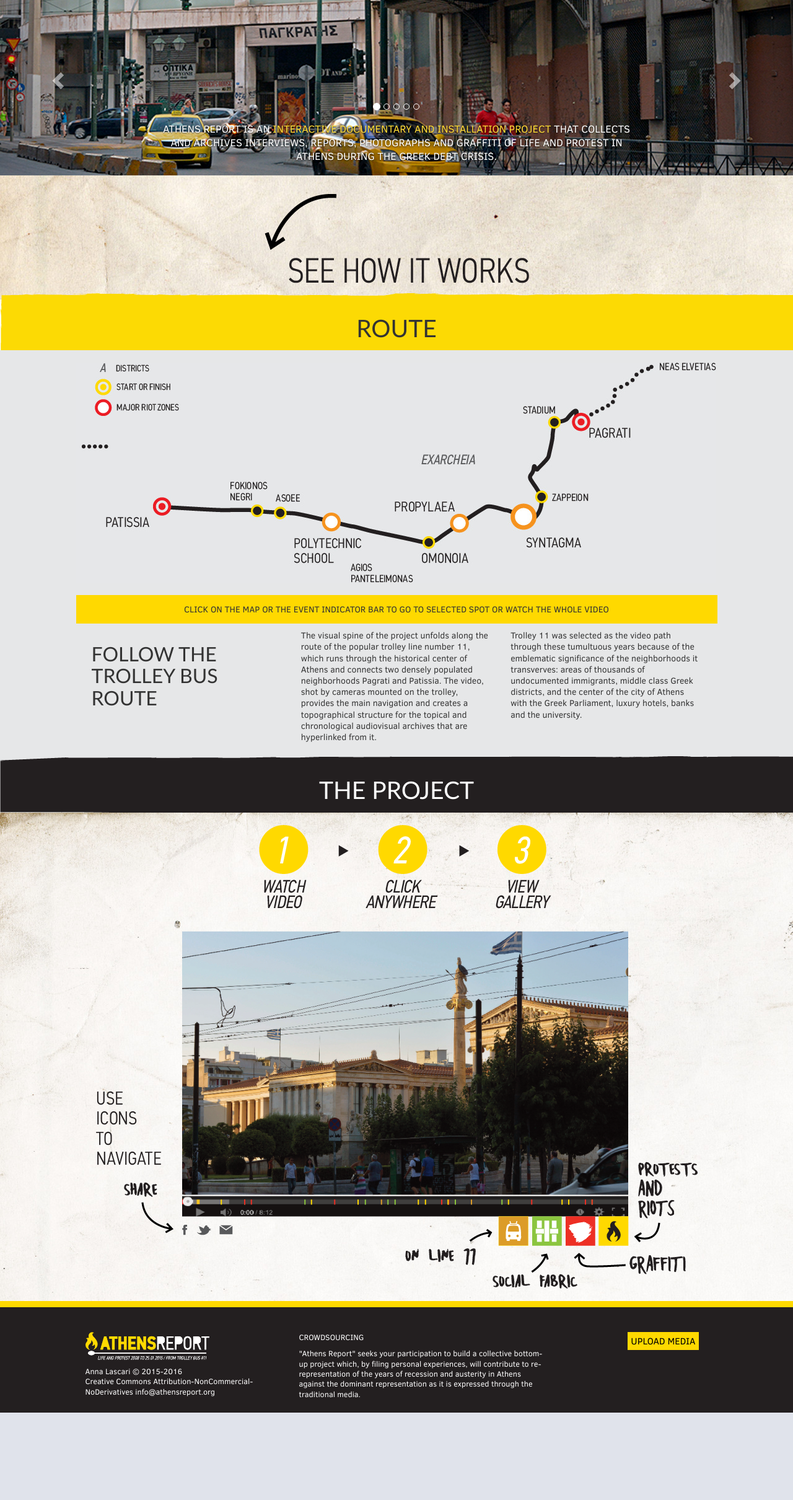
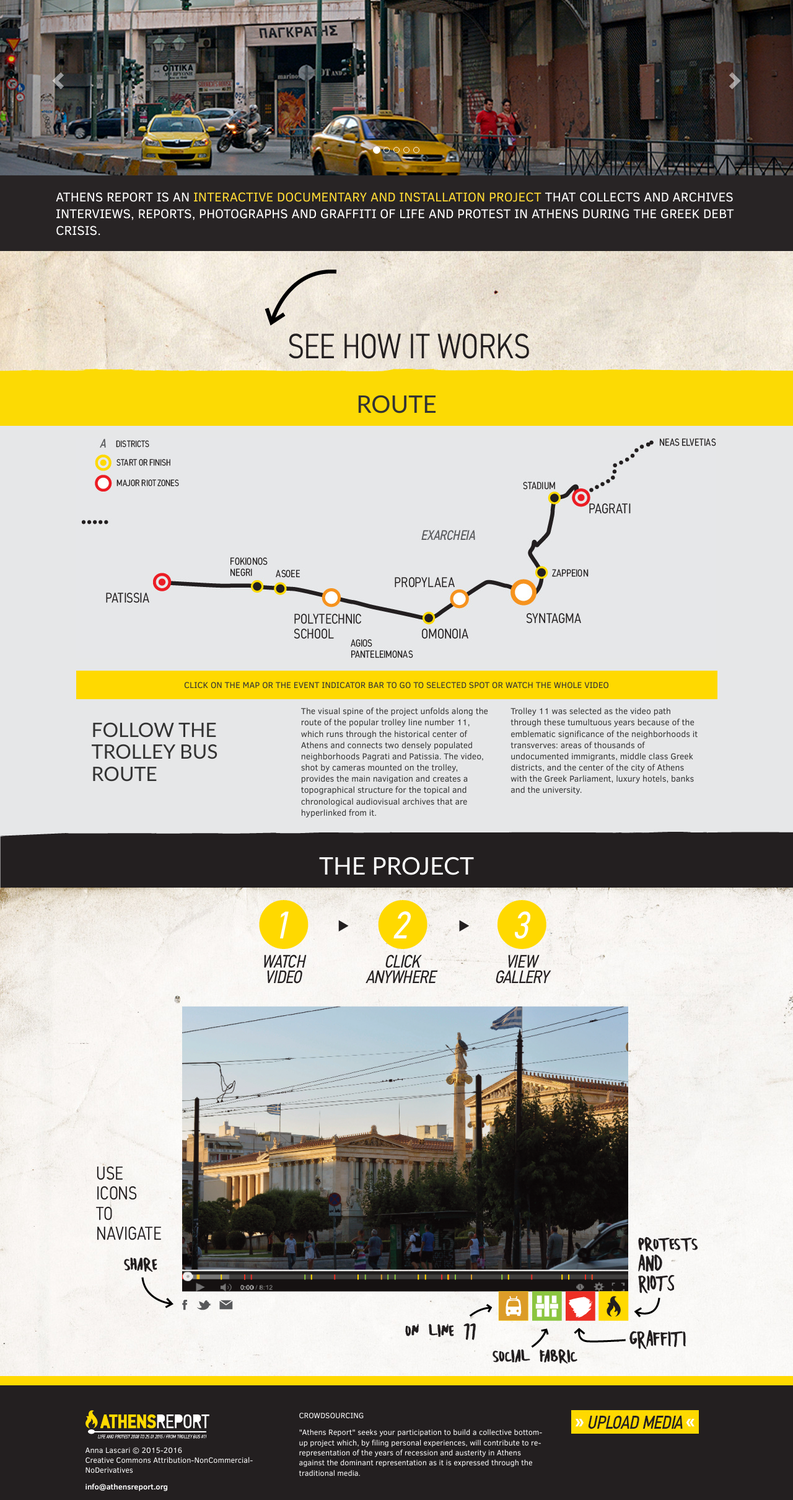
Before and after one commit to athensreport/athensreport.org, a Django app: page / in a window 1280 px wide. Shown: the part 134-2554 px from the top of the page at 62% size. Before the commit the page ends 2413 px from the top, so only its background shows below. Run offline with Django 3.2, Linux system fonts and the light colour scheme; some libraries are stand-ins or nearby versions.

Commit message:
UI changes

```diff
--- a/athensreport/static/css/app.css
+++ b/athensreport/static/css/app.css
@@ -184,17 +184,15 @@ a:hover {
     background-color: black;
 }
 
-.carousel-caption {
+.post-carousel {
     text-transform: uppercase;
-    font-size: 1.2em;
+    font-size: 1.5em;
+    background-color: #282425;
 }
 
-.carousel-caption {
-    padding-bottom: 0px;
-}
-
-.carousel-indicators {
-    bottom: 90px;
+.post-carousel > div {
+    color: white;
+    padding: 20px 0;
 }
 
 .yellow {
@@ -305,6 +303,17 @@ a:hover {
     vertical-align: middle;
 }
 
+.graffiti-video-strip {
+    background-color: #EE302B;
+    color: white;
+}
+
+.upload-media {
+    width: 206px;
+    margin: auto;
+    margin-top: 20px;
+}
+
 .gallery {
     margin-top: 20px;
     margin-bottom: 20px;
@@ -402,11 +411,11 @@ a:hover {
 footer {
     background-color: #231f20;
     color: white;
-    height: 180px;
+    height: 200px;
     padding: 40px 0px;
     width: 100%;
     font-size: 0.9em;
-    border-top: 10px #ffd900 solid;
+    border-top: 15px #ffd900 solid;
 }
 
 footer > .container {
@@ -425,9 +434,6 @@ footer > .container {
 }
 
 .upload {
-    padding: 5px;
-    color: black;
-    font-size:1.2em;
-    text-transform: uppercase;
+    margin-top: 80px
     display: inline-block;
 }
--- a/athensreport/templates/base.html
+++ b/athensreport/templates/base.html
@@ -62,7 +62,7 @@
             <p>
               Anna Lascari &copy; 2015<script>document.write("-"+new Date().getFullYear());</script><br>
               Creative Commons Attribution-NonCommercial-NoDerivatives
-              info@athensreport.org
+              <p><strong>info@athensreport.org</strong></p>
             </p>
           </div>
 
@@ -76,7 +76,7 @@
           </div>
 
           <div class="col-md-3 footer-nav">
-            <a href="#" target="_blank" class="yellowish upload">Upload Media</a>
+            <a href="#" class="upload"><img src="{% static 'img/upload_y.jpg' %}" alt="Upload Media"></a>
           </div>
         </div>
       </div>
--- a/athensreport/templates/base/home.html
+++ b/athensreport/templates/base/home.html
@@ -17,48 +17,18 @@
     <div class="carousel-inner" role="listbox">
       <div class="item active">
         <img src="{% static 'img/slide1.jpg' %}" alt="">
-        <div class="carousel-caption">
-          Athens Report is an
-          <span class="yellow">interactive documentary and installation project</span>
-          that collects and archives interviews, reports, photographs and graffiti of life
-          and protest in athens during the greek debt crisis.
-        </div>
       </div>
       <div class="item">
         <img src="{% static 'img/slide2.jpg' %}" alt="">
-        <div class="carousel-caption">
-          Athens Report is an
-          <span class="yellow">interactive documentary and installation project</span>
-          that collects and archives interviews, reports, photographs and graffiti of life
-          and protest in athens during the greek debt crisis.
-        </div>
       </div>
       <div class="item">
         <img src="{% static 'img/slide3.jpg' %}" alt="">
-        <div class="carousel-caption">
-          Athens Report is an
-          <span class="yellow">interactive documentary and installation project</span>
-          that collects and archives interviews, reports, photographs and graffiti of life
-          and protest in athens during the greek debt crisis.
-        </div>
       </div>
       <div class="item">
         <img src="{% static 'img/slide4.jpg' %}" alt="">
-        <div class="carousel-caption">
-          Athens Report is an
-          <span class="yellow">interactive documentary and installation project</span>
-          that collects and archives interviews, reports, photographs and graffiti of life
-          and protest in athens during the greek debt crisis.
-        </div>
       </div>
       <div class="item">
         <img src="{% static 'img/slide5.jpg' %}" alt="">
-        <div class="carousel-caption">
-          Athens Report is an
-          <span class="yellow">interactive documentary and installation project</span>
-          that collects and archives interviews, reports, photographs and graffiti of life
-          and protest in athens during the greek debt crisis.
-        </div>
       </div>
     </div>
 
@@ -71,6 +41,15 @@
       <span class="glyphicon glyphicon-chevron-right" aria-hidden="true"></span>
       <span class="sr-only">Next</span>
     </a>
+  </div>
+
+  <div class="post-carousel">
+    <div class="container">
+      Athens Report is an
+      <span class="yellow">interactive documentary and installation project</span>
+      that collects and archives interviews, reports, photographs and graffiti of life
+      and protest in athens during the greek debt crisis.
+    </div>
   </div>
 
   <div class="look text-center">
```
Also changed, not shown: athensreport/templates/gallery/gallery.html (+9 -5 lines), athensreport/templates/gallery/graffiti.html (+7 -1 lines), athensreport/templates/gallery/theproject.html (+20 -1 lines), athensreport/static/img/route-bg.png, athensreport/static/img/upload.jpg (added), athensreport/static/img/upload_y.jpg (added).
